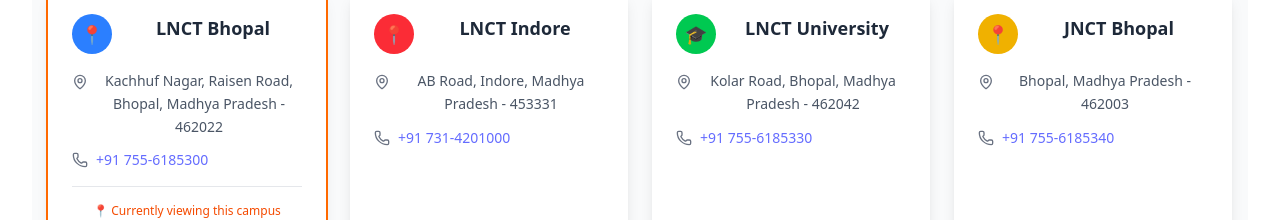
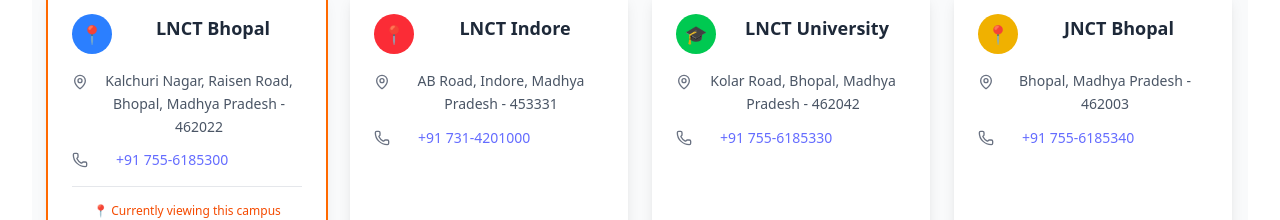
Before and after one commit to Keshav-Bhaiya/lnctgroup-v2, a React (Vite) app: page / in a window 1280 px wide. Shown: the part 7840-8060 px from the top of the page. Built offline with nearby package versions, Linux system fonts and the light colour scheme.

Commit message:
New commits

```diff
--- a/src/components/ContactCampusLocations.jsx
+++ b/src/components/ContactCampusLocations.jsx
@@ -15,7 +15,7 @@
     {
       id: 1,
       name: 'LNCT Bhopal',
-      address: 'Kachhuf Nagar, Raisen Road, Bhopal, Madhya Pradesh - 462022',
+      address: 'Kalchuri Nagar, Raisen Road, Bhopal, Madhya Pradesh - 462022',
       phone: '+91 755-6185300',
       color: 'bg-blue-500',
       icon: '📍',
@@ -101,7 +101,7 @@
                   </p>
                 </div>
                 <div className="flex items-center">
-                  <Phone className="w-4 h-4 text-gray-500 mr-2 flex-shrink-0" />
+                  <Phone className="w-4 h-4 text-gray-500  mr-2 flex-shrink-0" />
                   <a
                     href={`tel:${selectedCampusData?.phone}`}
                     className="text-sm text-orange-600 hover:text-orange-700 font-medium transition-colors"
@@ -230,10 +230,10 @@
                 </div>
 
                 <div className="flex items-center">
-                  <Phone className="w-4 h-4 text-gray-500 mr-2 flex-shrink-0" />
+                  <Phone className="w-4 h-4  text-gray-500 mr-2 flex-shrink-0" />
                   <a
                     href={`tel:${location.phone}`}
-                    className="text-sm text-orange-600 hover:text-orange-700 font-medium transition-colors"
+                    className="text-sm ml-5 text-orange-600 hover:text-orange-700 font-medium transition-colors"
                     onClick={(e) => e.stopPropagation()}
                   >
                     {location.phone}
```
